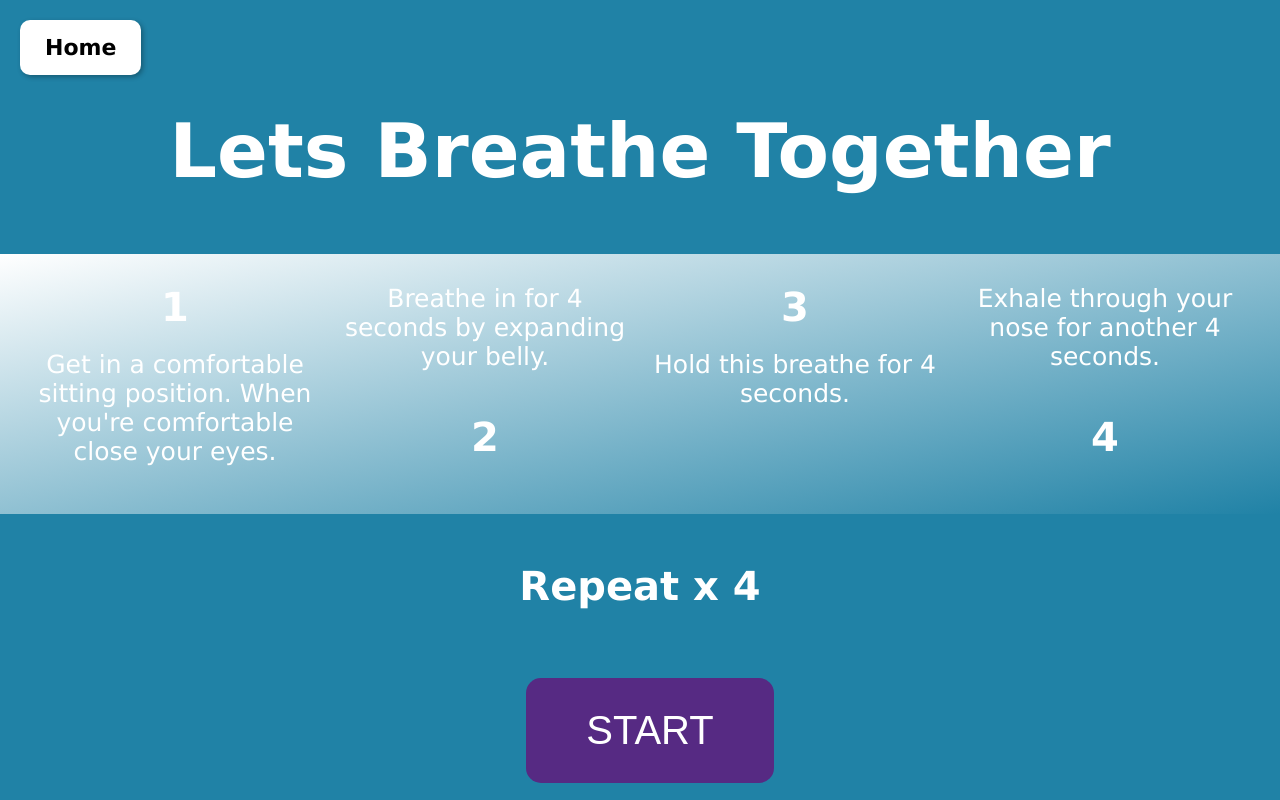
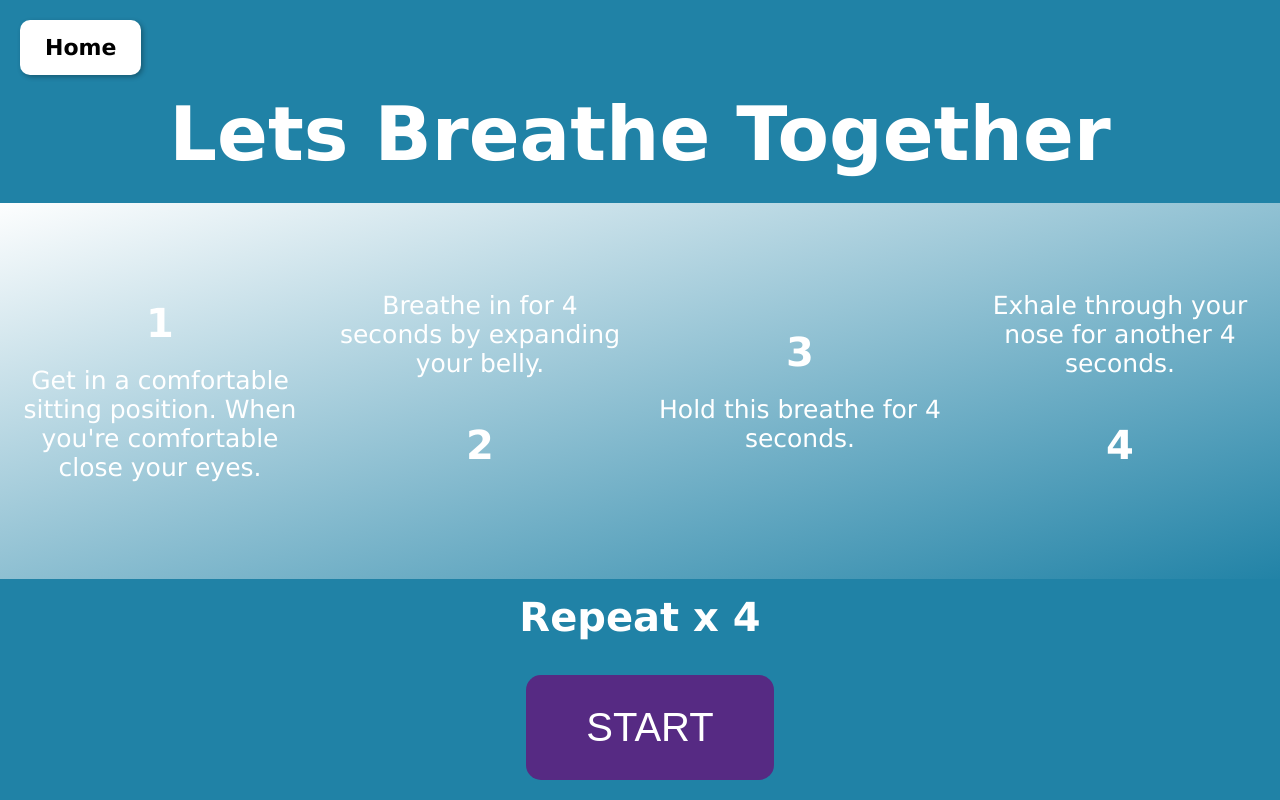
Before and after one commit to INFO442-25WI-B/Peace, a website: page public/screens/breathingExercise.html in a window 1280 px wide. Drawn offline with Linux system fonts and the light colour scheme.

Commit message:
fix start btn bug on breathing exercise

```diff
--- a/public/screens/breathingExercise.html
+++ b/public/screens/breathingExercise.html
@@ -37,8 +37,10 @@
 
     </div>
 
-    <p class="breath-repeat" id="repeat"> Repeat x 4 </p>
-    <button class="start-timer-button"> START</button>
+    <div class="breath-footer">
+        <p class="breath-repeat" id="repeat"> Repeat x 4 </p>
+        <button class="start-timer-button"> START</button>
+    </div>
 
 
 </body>
--- a/public/stylesheets/style.css
+++ b/public/stylesheets/style.css
@@ -30,9 +30,13 @@
 /* Style for Breathing Exercise page */
 
 
-body.calm2{
+body.calm2 {
   background-color: #2082A6;
-  display: grid;
+  display: flex;
+  flex-direction: column;
+  min-height: 100vh;
+  justify-content: space-between;
+  align-items: center;
 }
 
 
@@ -68,11 +72,15 @@
   margin: 90px 0px 25px 0px;
 }
 
-.breath-text{
-  background-image: linear-gradient(to bottom right, white , #2082A6
-  );
+.breath-text {
+  background-image: linear-gradient(to bottom right, white, #2082A6);
   padding: 20px;
-  display: grid;
+  display: flex;
+  flex-direction: column;
+  align-items: center;
+  text-align: center;
+  width: 100%;
+  flex-grow: 1;
 }
 
 .breath-container{
@@ -81,10 +89,11 @@
   align-items: center;
 }
 
-.breath-repeat{
-  font-size: 75px;
-  text-align: center;
+.breath-repeat {
+  font-size: 50px;
   font-weight: bold;
+  margin-bottom: 10px;
+  color: white;
 }
 
 .bold-step{
@@ -107,6 +116,24 @@
 button.start-timer-button:hover{
   background-color: #49236e;
 }
+
+.breath-footer {
+  display: flex;
+  flex-direction: column;
+  align-items: center;
+  text-align: center;
+  margin-bottom: 20px;
+}
+
+.start-timer-button {
+  background: #562A83;
+  font-size: 40px;
+  padding: 20px 40px;
+  border-radius: 15px;
+  border: none;
+  cursor: pointer;
+}
+
 /* Style for Bubbble Wrap page */
 /* Style for Bubbble Wrap page */
 /* Style for Bubbble Wrap page */
```
